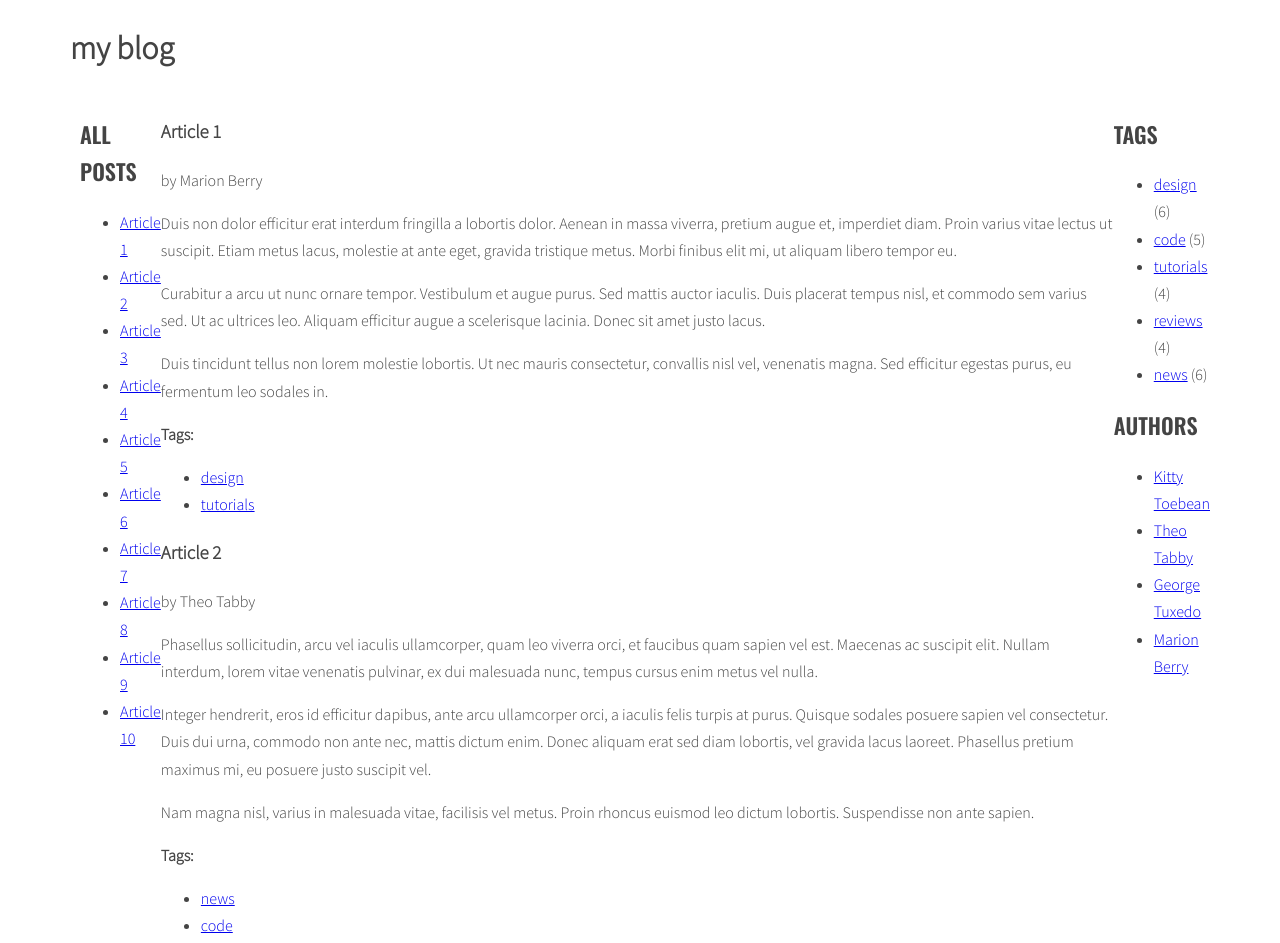
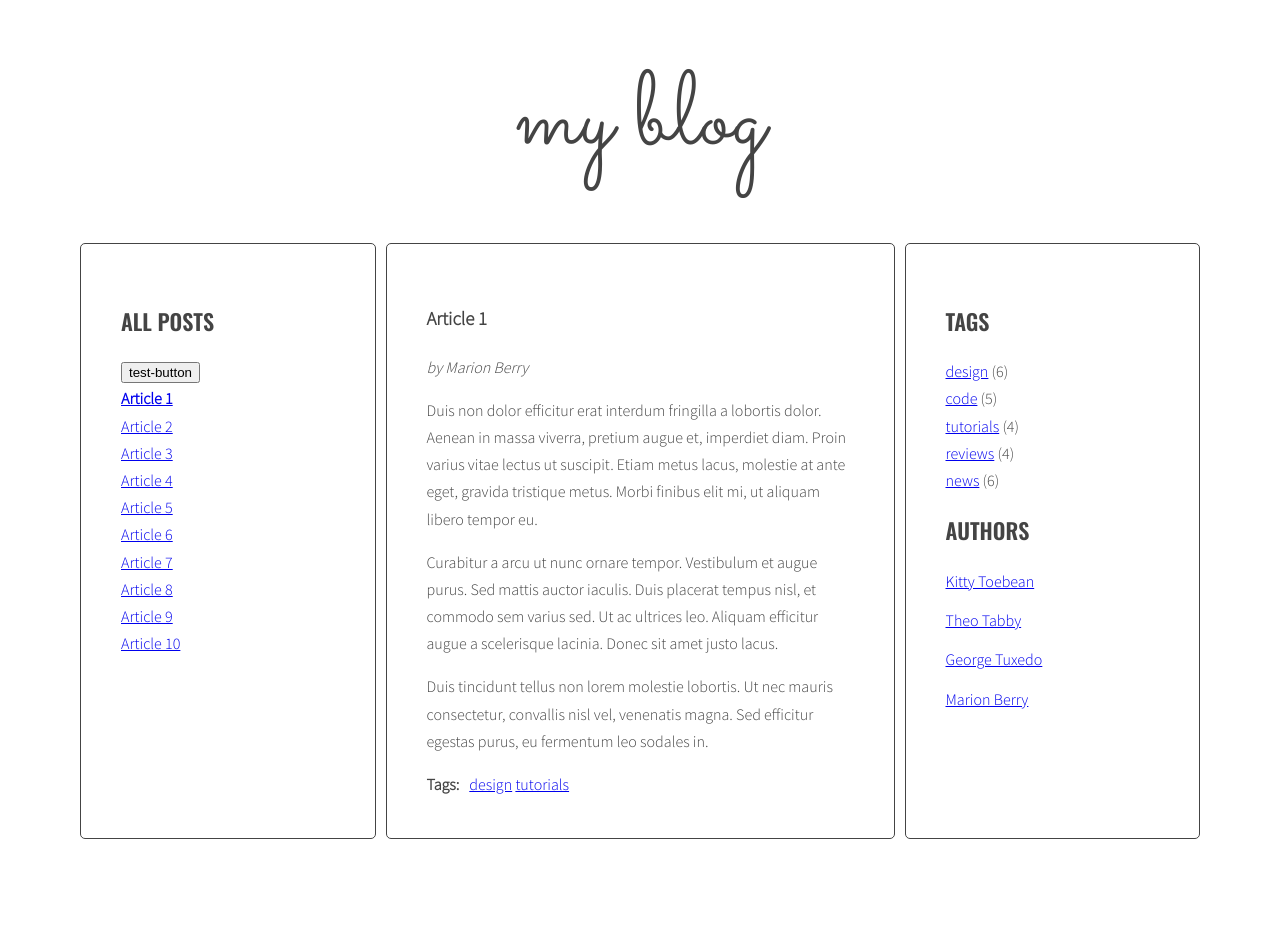
Before and after one commit to nameaga/javascript-blog, a website: page index.html in a window 1280 px wide. Shown: the top 943 px of the page. After the commit the page ends 847 px from the top, so only its background shows below. Drawn offline with nearby package versions, Linux system fonts and the light colour scheme.

Commit message:
Add Query selector all in js

```diff
--- a/index.html
+++ b/index.html
@@ -13,6 +13,7 @@
           <main class="wrapper">
             <aside class="sidebar">
               <h2 class="section-title">All posts</h2>
+              <button id="test-button" type="button">test-button</button>
               <ul class="list titles">
                 <li><a href="#article-1" class="active"><span>Article 1</span></a></li>
                 <li><a href="#article-2"><span>Article 2</span></a></li>
--- a/js/script.js
+++ b/js/script.js
@@ -0,0 +1,4 @@
+document.getElementById('test-button').addEventListener('click', function(){
+    const links = document.querySelectorAll('.titles a');
+    console.log('links:', links);
+  });
--- a/sass/style.scss
+++ b/sass/style.scss
@@ -47,3 +47,74 @@ body {
   display: flex;
   margin-left: 10px;
 }
+
+.sidebar {
+  flex: 1 0 0;
+}
+
+.posts {
+  flex: 2 0 0;
+}
+
+.sidebar, .posts {
+  background: $color-light;
+  margin-right: 10px;
+  padding: 40px;
+  border: 1px solid $color-dark;
+  border-radius: 5px;
+}
+
+/* Logo */
+
+.logo {
+  font-family: $font-logo;
+  font-weight: 400;
+  font-size: 104px;
+  line-height: 1;
+  text-align: center;
+}
+
+/* Lists */
+
+.list {
+  list-style-type: none;
+  margin: 0;
+  padding: 0;
+  .active {
+    font-weight: bold;
+  }
+}
+
+.list-horizontal {
+  li {
+    display: inline-block;
+  }
+}
+
+/* Authors */
+
+.authors {
+  li {
+    margin-bottom: 12px;
+  }
+}
+
+/* Post */
+
+.post {
+  display: none;
+  &.active {
+    display: block;
+  }
+}
+
+.post-author {
+  font-style: italic;
+}
+
+.post-tags {
+  display: flex;
+  p {
+    margin: 0 10px 0 0;
+  }
+}
```
Also changed, not shown: css/style.css, 1 other file.
